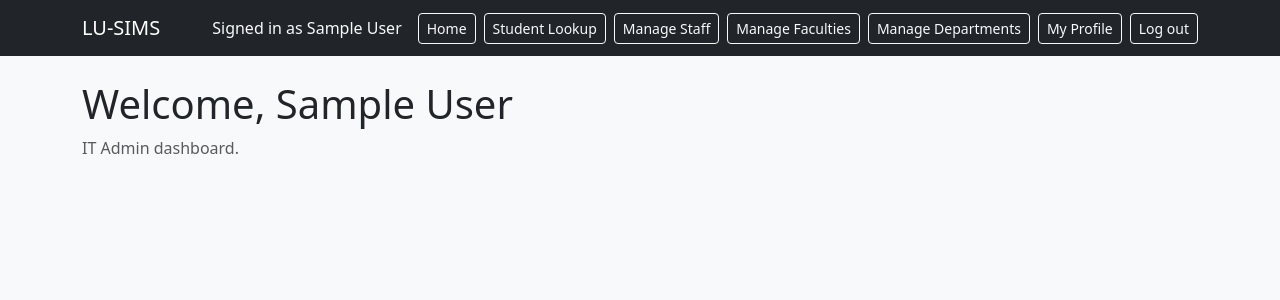
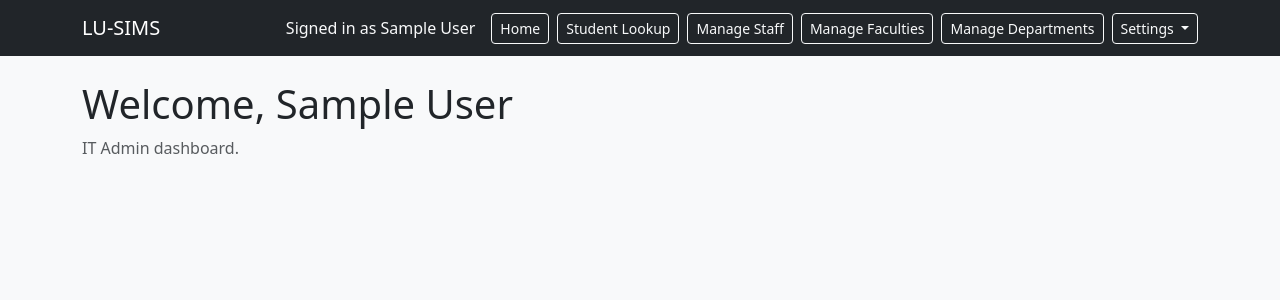
Before and after one commit to IkennaIkwuka/College_FYP, a Django app: page /dashboard/admin/ in a window 1280 px wide. Shown: the top 300 px of the page. Run offline with Django 5.2, Linux system fonts and the light colour scheme; the visitor is signed in with stand-in values (Sample User, id 1).

Commit message:
Add a Settings dropdown for Profile/Change Password/Log out
Consolidates the account-related navbar items (previously separate
buttons) into one menu, and surfaces Change Password - the view
already existed for forced first-login but had no link anywhere for
voluntary use.

```diff
--- a/accounts/templates/accounts/base.html
+++ b/accounts/templates/accounts/base.html
@@ -40,11 +40,24 @@
                     {% if user.is_dean %}
                         <a class="btn btn-outline-light btn-sm me-2" href="{% url 'courses:faculty_courses' %}">Faculty Courses</a>
                     {% endif %}
-                    <a class="btn btn-outline-light btn-sm me-2" href="{% if user.is_student %}{% url 'students:my_profile' %}{% else %}{% url 'accounts:profile' %}{% endif %}">My Profile</a>
-                    <form method="post" action="{% url 'accounts:logout' %}" class="d-inline">
-                        {% csrf_token %}
-                        <button type="submit" class="btn btn-outline-light btn-sm">Log out</button>
-                    </form>
+                    <div class="dropdown">
+                        <button class="btn btn-outline-light btn-sm dropdown-toggle" type="button" data-bs-toggle="dropdown" aria-expanded="false">
+                            Settings
+                        </button>
+                        <ul class="dropdown-menu dropdown-menu-end">
+                            <li>
+                                <a class="dropdown-item" href="{% if user.is_student %}{% url 'students:my_profile' %}{% else %}{% url 'accounts:profile' %}{% endif %}">My Profile</a>
+                            </li>
+                            <li><a class="dropdown-item" href="{% url 'accounts:change_password' %}">Change Password</a></li>
+                            <li><hr class="dropdown-divider"></li>
+                            <li>
+                                <form method="post" action="{% url 'accounts:logout' %}">
+                                    {% csrf_token %}
+                                    <button type="submit" class="dropdown-item">Log out</button>
+                                </form>
+                            </li>
+                        </ul>
+                    </div>
                 {% else %}
                     <a class="btn btn-outline-light btn-sm" href="{% url 'login' %}">Log in</a>
                 {% endif %}
```
